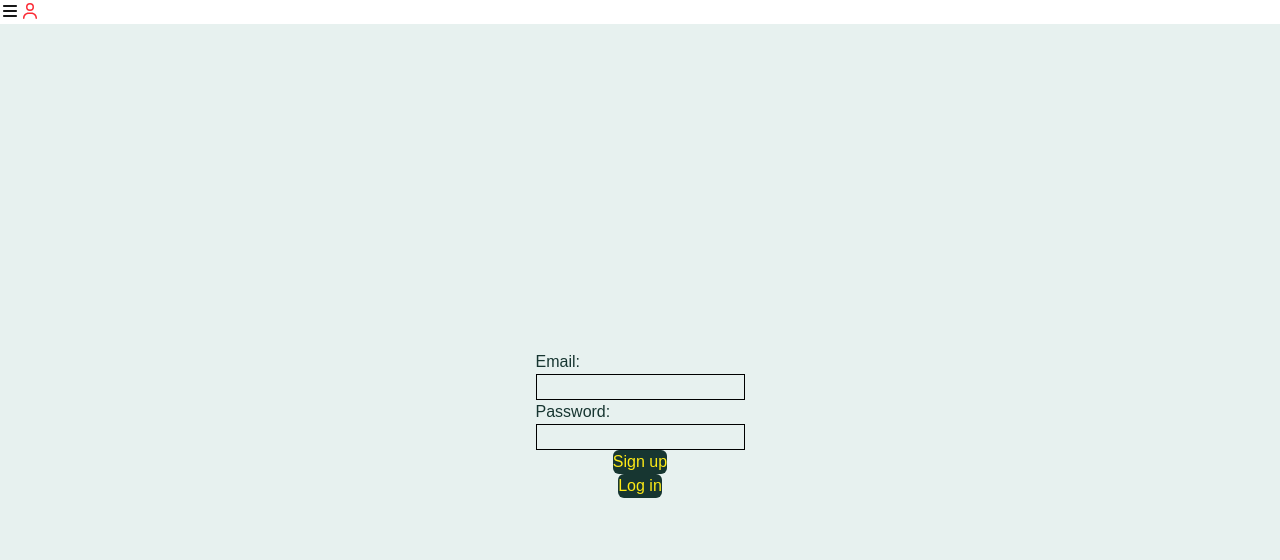
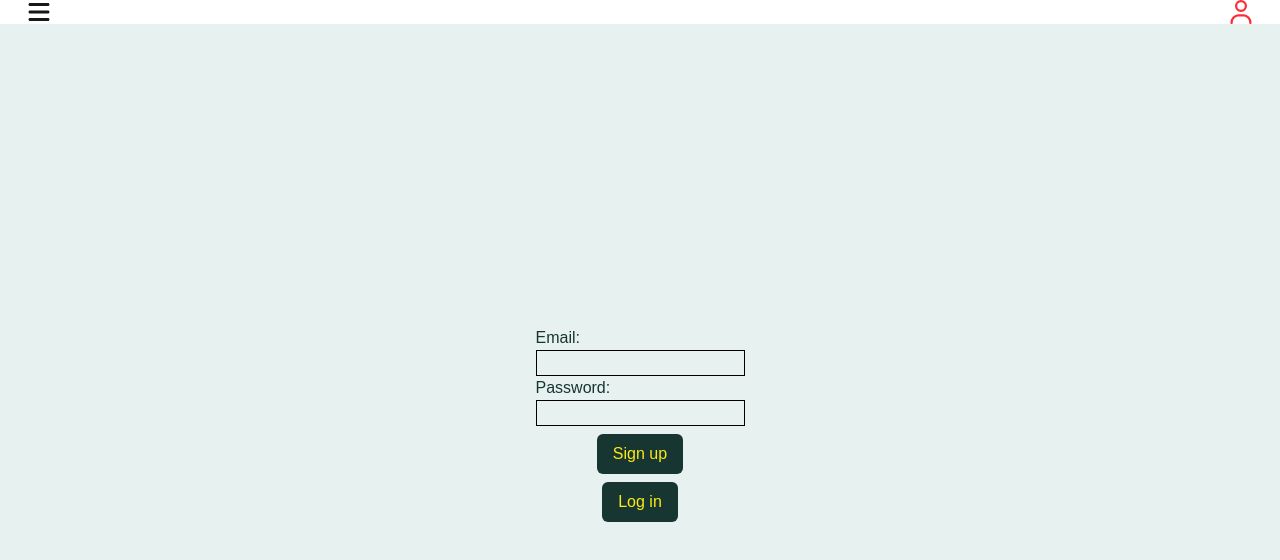
Before and after one commit to TatiParra21/FIle-Bank-Frontend, a Next.js app: page / in a window 1280 px wide. Shown: the top 560 px of the page. Built offline with nearby package versions, Linux system fonts and the light colour scheme; no server answers.

Commit message:
tailwinf adjustments

```diff
--- a/app/DashBoard/page.tsx
+++ b/app/DashBoard/page.tsx
@@ -7,7 +7,7 @@ export default function Home() {
 
   return (
 <section className="bg-[#E7F1EF] h-screen">
-    HELLo
+   <h2>Current Files</h2>
 
 
 </section>
--- a/app/Components/UserTab.tsx
+++ b/app/SubComponents/UserTab.tsx
@@ -29,7 +29,7 @@ return(
 
         <div>
        <FontAwesomeIcon onClick={toggleSetShow} icon={faUser} className="text-red-500" />
-        <p>{email}</p>
+        <p className="text-lg">{email}</p>
         </div>
     <button className="px-4 py-2 mt-2 rounded-md bg-[#173631] text-[#FEEA16]" onClick={logOutAccount}>Log out?</button>
 
--- a/app/Components/Navigation.tsx
+++ b/app/SubLayouts/Navigation.tsx
@@ -4,14 +4,14 @@ import { FontAwesomeIcon } from '@fortawesome/react-fontawesome'
 import { faUser } from "@fortawesome/free-regular-svg-icons";
 import { faBars } from "@fortawesome/free-solid-svg-icons"
 import { useState } from "react";
-import { UserTab } from "./UserTab";
+import { UserTab } from "../SubComponents/UserTab";
 export const Navigation =({ children }: { children: React.ReactNode })=>{
 
 
 
 return(
     <>
-    <header>
+    <header className="text-2xl flex flex-row justify-between px-6">
         <FontAwesomeIcon icon={faBars} />
 
 
--- a/app/globals.css
+++ b/app/globals.css
@@ -29,8 +29,8 @@ html, body{
   width: 100%;
 
 }
-*{
+/* *{
   margin:0;
   padding:0;
   box-sizing: border-box;
-}
+} */
--- a/app/layout.tsx
+++ b/app/layout.tsx
@@ -1,7 +1,7 @@
 import type { Metadata } from "next";
 import { Geist, Geist_Mono } from "next/font/google";
 import "./globals.css";
-import { Navigation } from "./Components/Navigation";
+import { Navigation } from "./SubLayouts/Navigation";
 import { config } from '@fortawesome/fontawesome-svg-core'
 import '@fortawesome/fontawesome-svg-core/styles.css'
 config.autoAddCss = false
@@ -20,13 +20,13 @@ export const metadata: Metadata = {
   title: "Create Next App",
   description: "Generated by create next app",
 };
-import { AuthContext } from "./subLayout/AuthContext";
+import { AuthContext } from "./SubLayouts/AuthContext";
 export default function RootLayout({children}: Readonly<{
   children: React.ReactNode;
 }>) {
   return (
     <html lang="en">
-      <body className={`${geistSans.variable} ${geistMono.variable} antialiased`}>
+      <body className={`${geistSans.variable} ${geistMono.variable} antialiased `}>
         <AuthContext>
           <Navigation>
 
```
Also changed, not shown: app/SubLayouts/AuthContext.tsx (renamed from app/subLayout/AuthContext.tsx).
